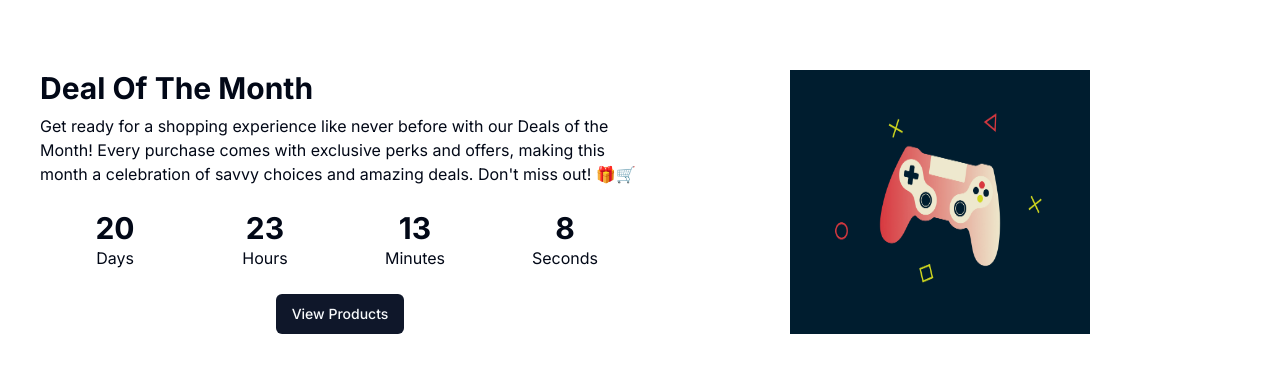
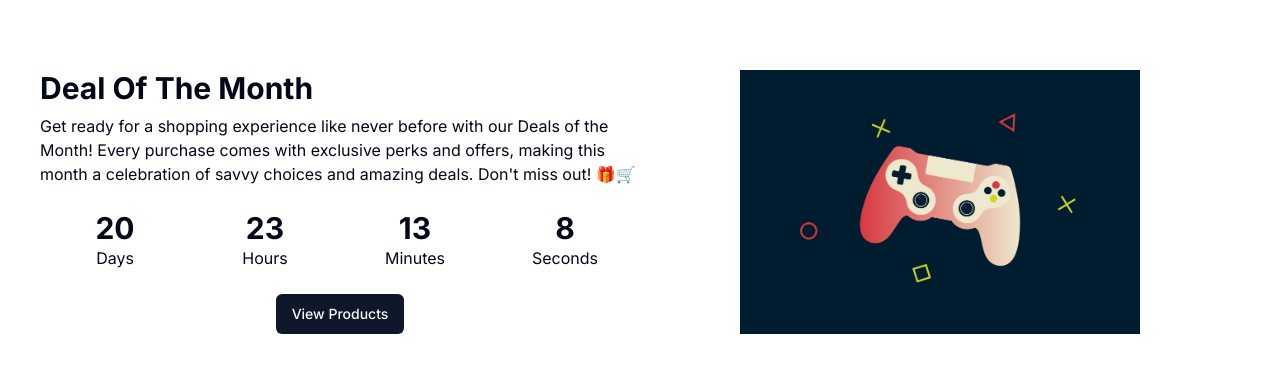
Before and after one commit to Juntakk/clothing-store, a Next.js app: page / in a window 1280 px wide. Shown: the part 315-699 px from the top of the page. Built offline with nearby package versions, Linux system fonts and the light colour scheme; no server answers; the database is empty.

Commit message:
Update deal-countdown.tsx

```diff
--- a/components/deal-countdown.tsx
+++ b/components/deal-countdown.tsx
@@ -114,7 +114,7 @@ const DealCountdown = () => {
         <Image
           src="/images/promo.jpg"
           alt="promotion"
-          width={300}
+          width={400}
           height={200}
         />
       </div>
```
